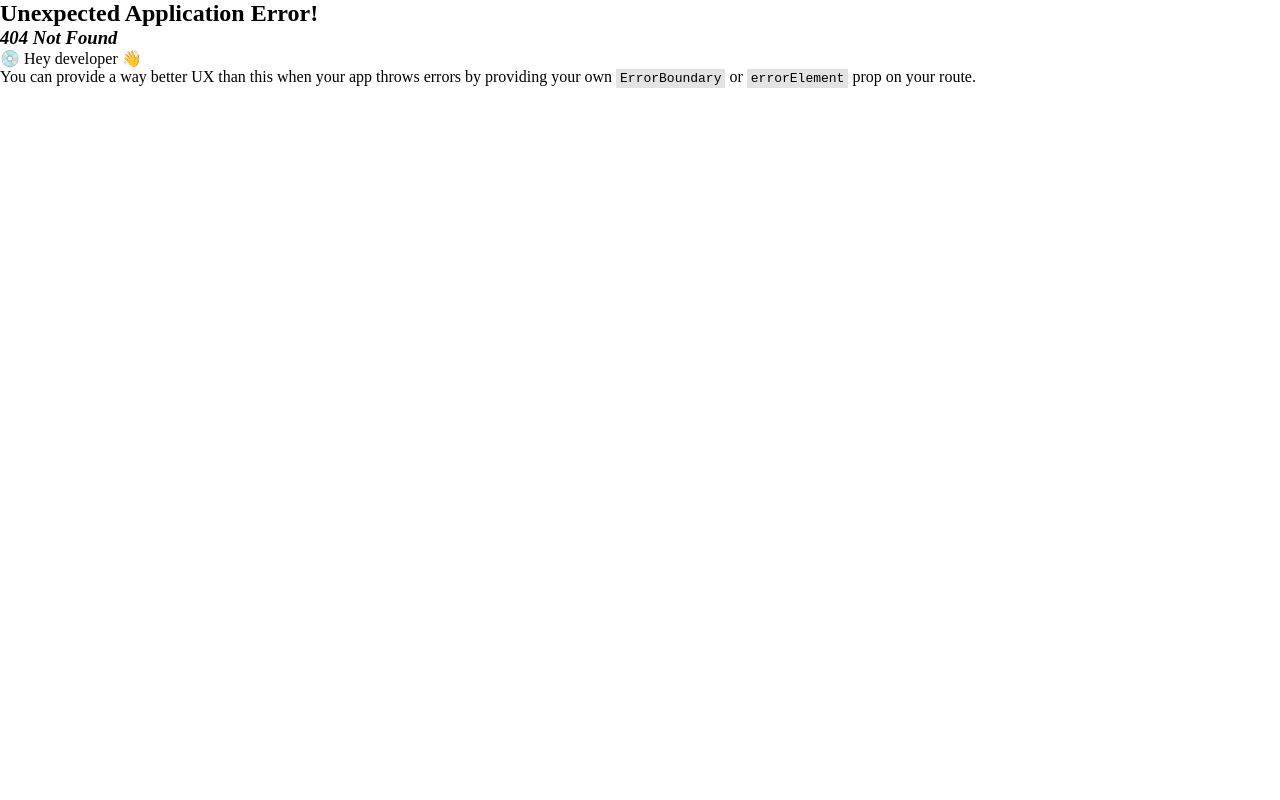
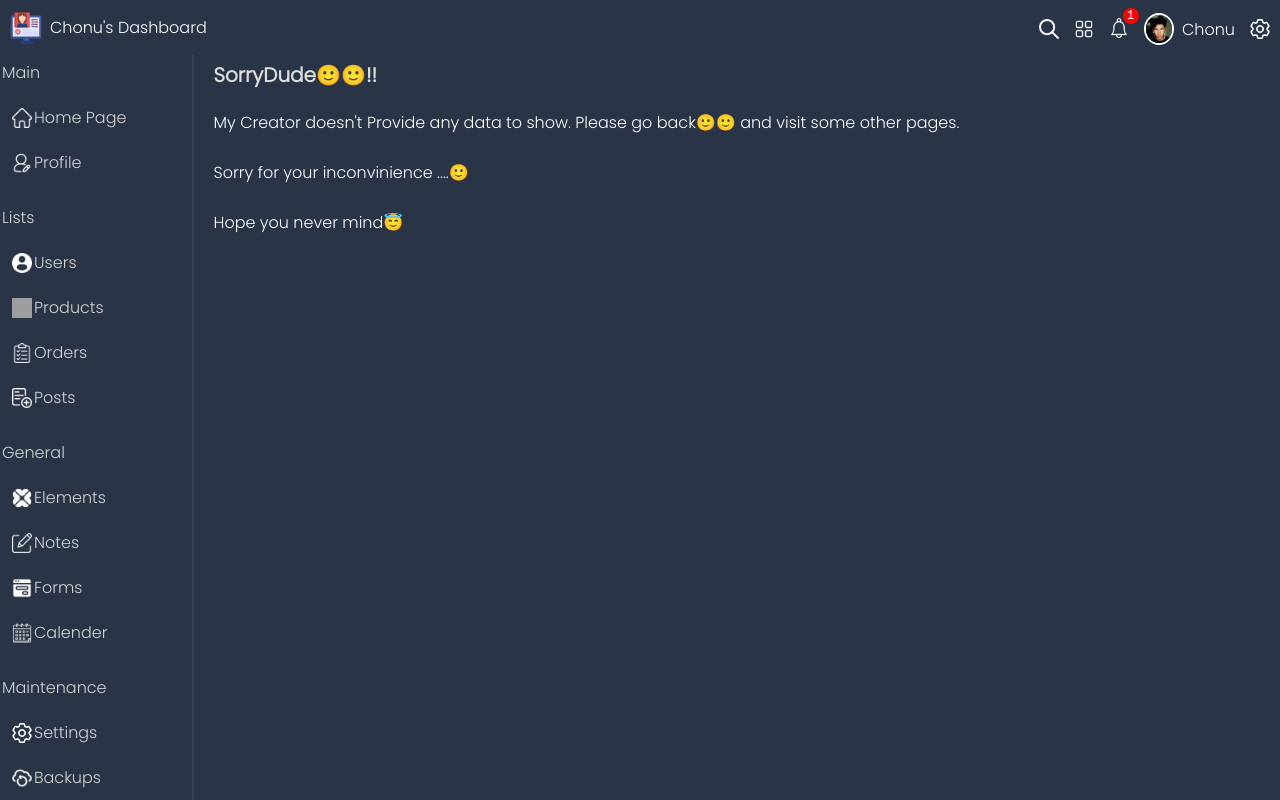
Before and after one commit to chonuboy/Admin-Dashboard-React, a React (Create React App) app: page /demo in a window 1280 px wide. Before the commit this address had no page. Shown: the top 800 px of the page. Built offline with nearby package versions, Linux system fonts and the light colour scheme; grey boxes are pictures that could not be loaded.

Commit message:
Fixed Pagination Bug

```diff
--- a/package.json
+++ b/package.json
@@ -3,6 +3,7 @@
   "version": "0.1.0",
   "private": true,
   "dependencies": {
+    "@babel/plugin-proposal-private-property-in-object":"7.21.11",
     "@emotion/react": "^11.11.4",
     "@emotion/styled": "^11.11.0",
     "@mui/material": "^5.15.11",
--- /dev/null
+++ b/src/Demo.jsx
@@ -0,0 +1,17 @@
+import React from 'react'
+import "./demo.css"
+
+const Demo = () => {
+  return (
+    <div>
+        <h1><span>Sorry</span>Dude🙂🙂!!</h1>
+        <p>My Creator doesn't Provide any data to show. Please go back🙂🙂 and visit some other pages.</p>
+        <br />
+        <p>Sorry for your inconvinience ....🙂</p>
+        <br />
+        <p>Hope you never mind😇</p>
+    </div>
+  )
+}
+
+export default Demo
--- a/src/data.jsx
+++ b/src/data.jsx
@@ -52,13 +52,13 @@ export const menu=[
             {
                 id:3,
                 title:"Orders",
-                url:"/orders",
+                url:"/demo",
                 icon:orders,
             },
             {
                 id:4,
                 title:"Posts",
-                url:"/posts",
+                url:"/demo",
                 icon:post,
             },
 
@@ -70,25 +70,25 @@ export const menu=[
             {
                 id:1,
                 title:"Elements",
-                url:"/elements",
+                url:"/demo",
                 icon:elements,
             },
             {
                 id:2,
                 title:"Notes",
-                url:"/notes",
+                url:"/demo",
                 icon:notes,
             },
             {
                 id:3,
                 title:"Forms",
-                url:"/forms",
+                url:"/demo",
                 icon:form,
             },
             {
                 id:4,
                 title:"Calender",
-                url:"/calender",
+                url:"/demo",
                 icon:calender,
             }
         ]
@@ -99,13 +99,13 @@ export const menu=[
             {
                 id:1,
                 title:"Settings",
-                url:"/settings",
+                url:"/demo",
                 icon:setting,
             },
             {
                 id:2,
                 title:"Backups",
-                url:"/backup",
+                url:"/demo",
                 icon:backup,
             }
         ]
@@ -116,13 +116,13 @@ export const menu=[
             {
                 id:1,
                 title:"Charts",
-                url:"/charts",
+                url:"/demo",
                 icon:chart,
             },
             {
                 id:2,
                 title:"Logs",
-                url:"/logs",
+                url:"/demo",
                 icon:logs,
             },
         ],
```
Also changed, not shown: src/App.js (+7 -2 lines), src/demo.css (added).
